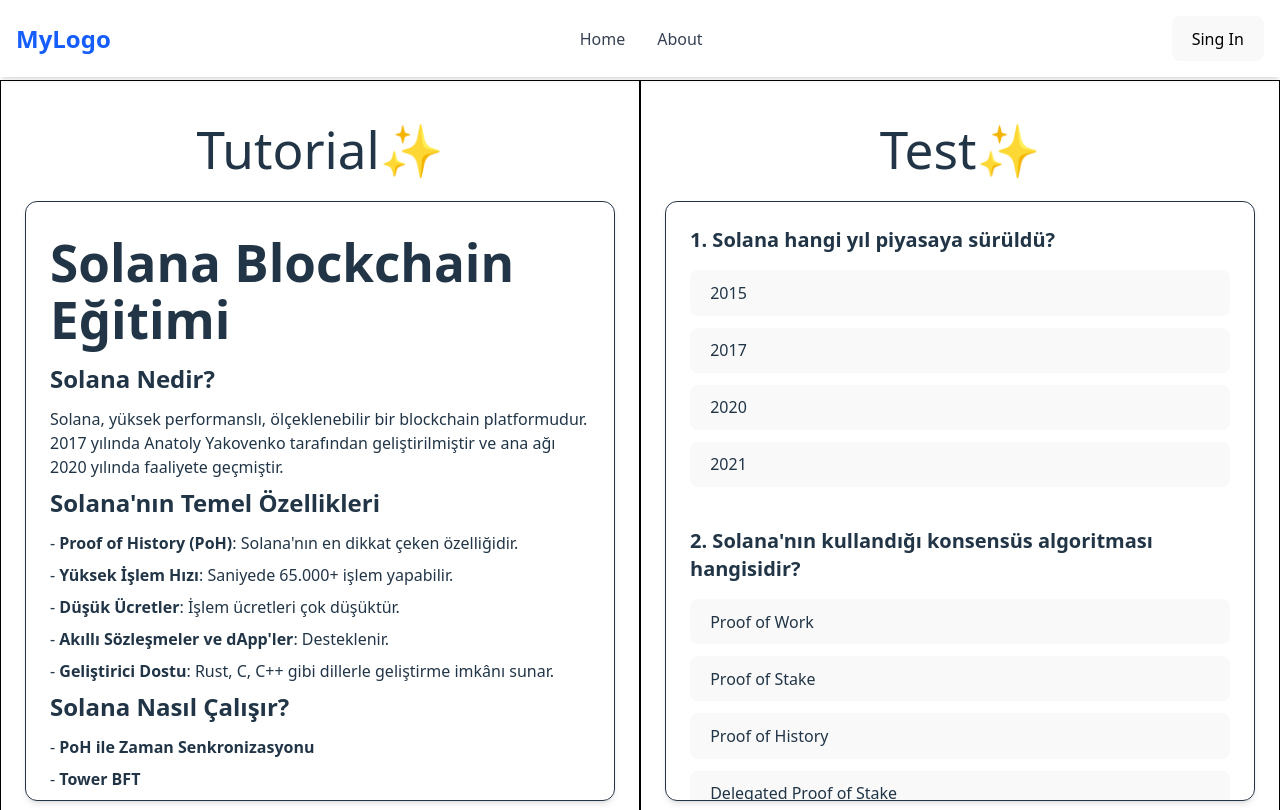
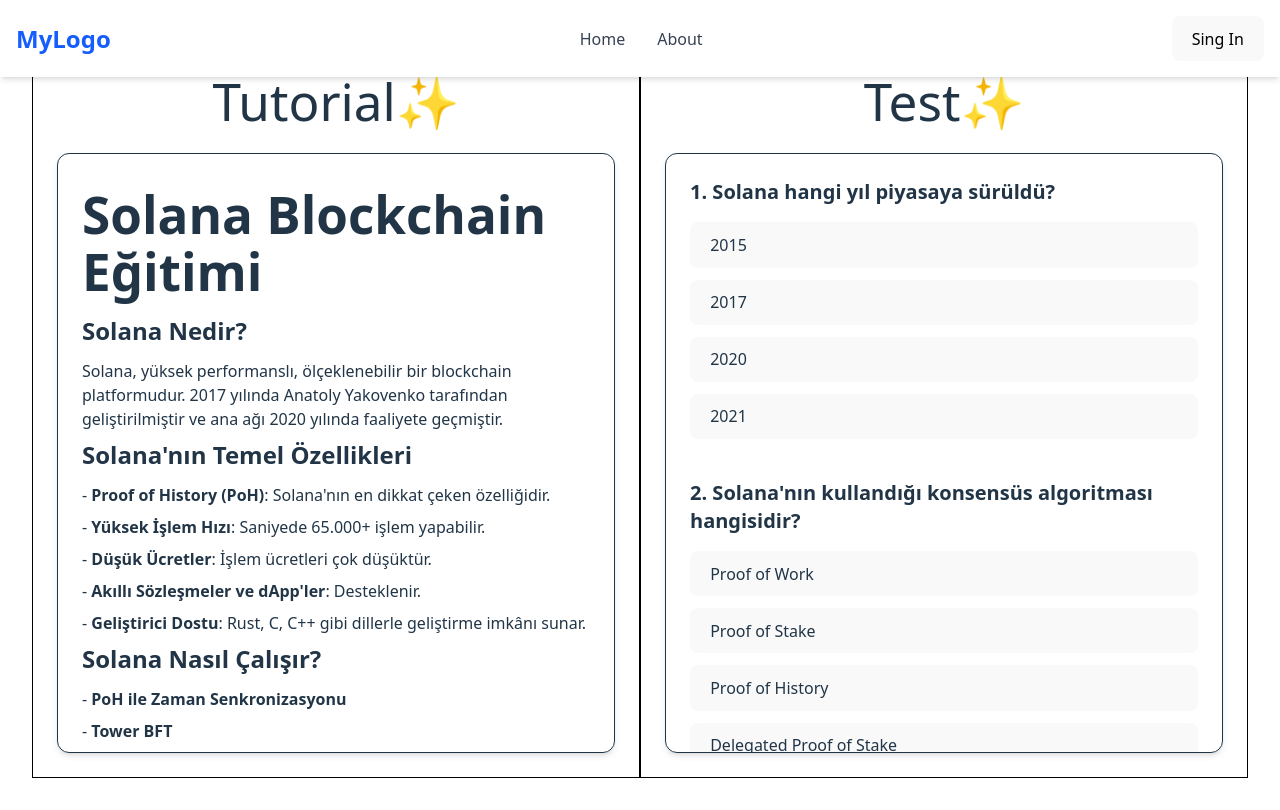
Before and after one commit to sbasrik/web1-team, a React (Vite) app: page / in a window 1280 px wide. Built offline with nearby package versions, Linux system fonts and the light colour scheme.

Commit message:
ekran kaydırma ayarlandı

```diff
--- a/src/App.tsx
+++ b/src/App.tsx
@@ -9,7 +9,7 @@ function App() {
   return (
     <div className='w-full flex flex-column'>
       <Navbar></Navbar>
-      <div className='flex flex-row fixed left-0 top-20 w-full'>
+      <div className='flex flex-row left-0 top-20 w-full'>
         <Tutorial/>
         <Test/>
       </div>
```
